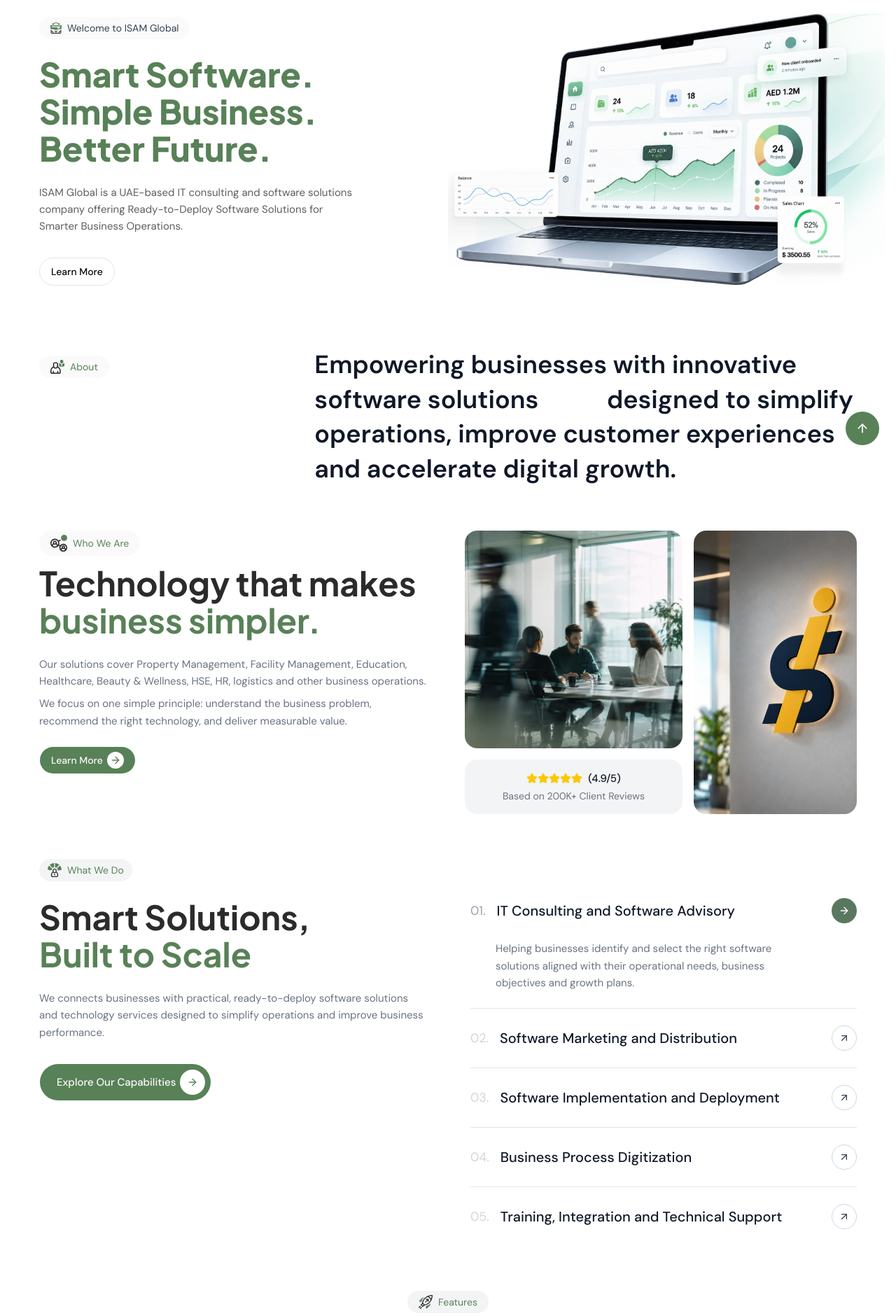
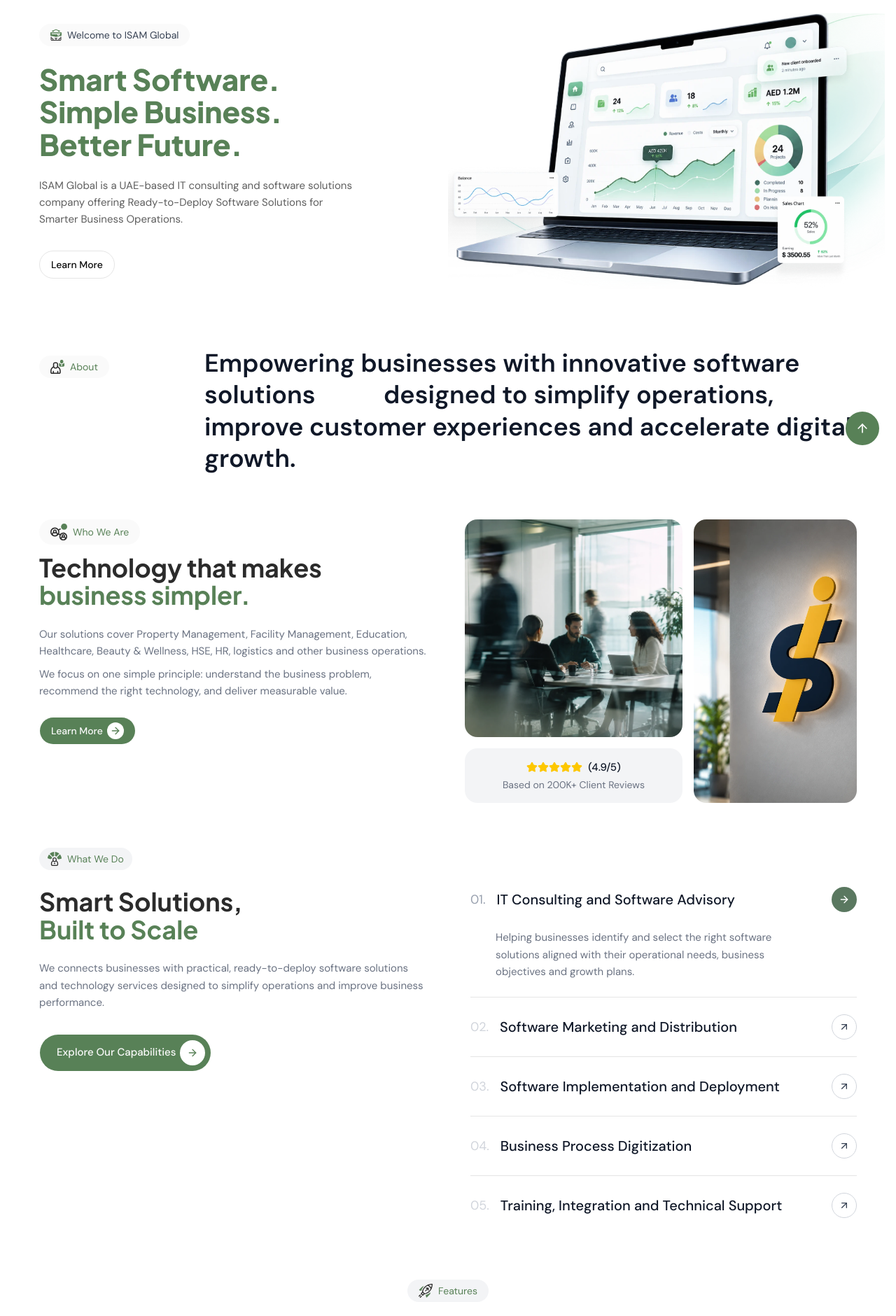
Before and after one commit to prajilk/isamglobal, a Next.js app: page / in a window 1280 px wide. Shown: the part 140-2020 px from the top of the page at 70% size. Built offline with nearby package versions, Linux system fonts and the light colour scheme; grey boxes are pictures that could not be loaded.

Commit message:
font size reduces

```diff
--- a/components/about-section.tsx
+++ b/components/about-section.tsx
@@ -15,7 +15,7 @@
       id="about-section"
       className="container-padding-x container px-6 py-10 md:py-0 lg:px-10"
     >
-      <div className="grid items-start gap-3 md:grid-cols-3">
+      <div className="grid items-start gap-3 md:grid-cols-5">
         {/* Badge */}
         <span className="mt-3 flex w-fit items-center gap-2 rounded-full bg-primary-foreground px-4 py-1.5 text-sm text-primary">
           <Avatar />
@@ -23,7 +23,7 @@
         </span>
 
         {/* Heading */}
-        <h2 className="text-3xl leading-snug font-semibold text-gray-900 sm:text-4xl md:col-span-2">
+        <h2 className="text-3xl leading-tight font-semibold text-gray-900 sm:text-4xl md:col-span-4">
           Empowering businesses with innovative software solutions{" "}
           <video
             className="inline-flex h-10 w-20 items-center justify-center overflow-hidden rounded-full object-cover"
--- a/components/hero-section.tsx
+++ b/components/hero-section.tsx
@@ -20,7 +20,7 @@
         <TextAnimate
           animation="blurIn"
           as="h1"
-          className="mt-6 max-w-md font-jakarta-sans text-5xl leading-[1.1] font-extrabold text-primary"
+          className="mt-6 max-w-sm font-jakarta-sans text-[42px] leading-[1.1] font-extrabold text-primary"
         >
           Smart Software. Simple Business. Better Future.
         </TextAnimate>
--- a/components/our-commitment-section.tsx
+++ b/components/our-commitment-section.tsx
@@ -94,7 +94,7 @@
             <TextAnimate
               animation="blurIn"
               as="h2"
-              className="mt-4 max-w-xs font-jakarta-sans text-4xl leading-[110%] font-bold text-[#2B2B2B] sm:text-5xl"
+              className="mt-4 max-w-xs font-jakarta-sans text-4xl leading-[110%] font-bold text-[#2B2B2B]"
             >
               Technology You Can Trust
             </TextAnimate>
--- a/components/our-services-section.tsx
+++ b/components/our-services-section.tsx
@@ -11,7 +11,7 @@
           Our Service
         </span>
 
-        <h2 className="mt-4 max-w-3xl font-jakarta-sans text-4xl leading-[110%] font-bold text-[#2B2B2B] sm:text-5xl">
+        <h2 className="mt-4 max-w-3xl font-jakarta-sans text-4xl leading-[110%] font-bold text-[#2B2B2B]">
           <TextAnimate animation="blurIn" as="span">
             Comprehensive Solutions for
           </TextAnimate>{" "}
--- a/components/our-solutions.tsx
+++ b/components/our-solutions.tsx
@@ -179,7 +179,7 @@
           <TextAnimate
             animation="blurIn"
             as="h2"
-            className="mt-4 font-jakarta-sans text-4xl font-bold text-[#2B2B2B] sm:text-5xl"
+            className="mt-4 font-jakarta-sans text-4xl font-bold text-[#2B2B2B]"
           >
             Our Software Solutions
           </TextAnimate>
--- a/components/what-we-do-section.tsx
+++ b/components/what-we-do-section.tsx
@@ -145,7 +145,7 @@
             What We Do
           </span>
 
-          <div className="mt-6 font-jakarta-sans text-4xl leading-[110%] font-bold sm:text-5xl">
+          <div className="mt-6 font-jakarta-sans text-4xl leading-[110%] font-bold">
             <TextAnimate
               animation="blurIn"
               as="span"
--- a/components/who-we-are-section.tsx
+++ b/components/who-we-are-section.tsx
@@ -16,7 +16,7 @@
             Who We Are
           </span>
 
-          <div className="mt-3 font-jakarta-sans text-4xl leading-[110%] font-bold text-[#2B2B2B] sm:text-5xl">
+          <div className="mt-3 font-jakarta-sans text-4xl leading-[110%] font-bold text-[#2B2B2B]">
             <TextAnimate animation="blurIn" as="span">
               Technology that makes
             </TextAnimate>
```
